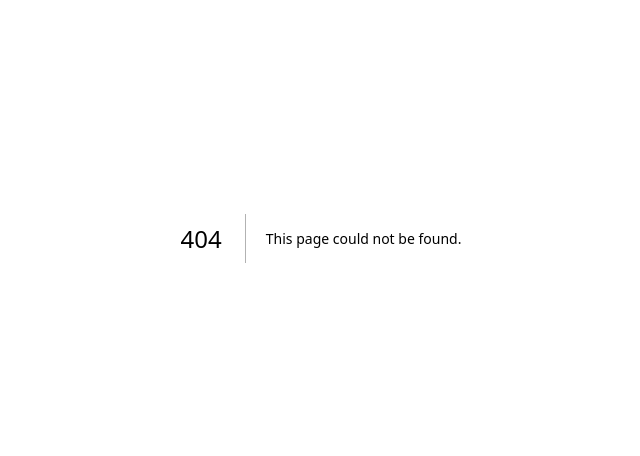
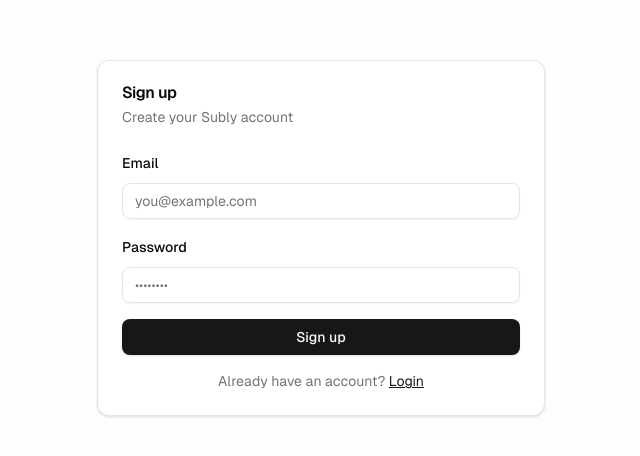
Before and after one commit to Ajay03299/Subly, a Next.js app: page /signup in a window 1280 px wide. Before the commit this address had no page. Shown: the part 162-618 px from the top of the page, without its empty margins (319-959 px from the left). Built offline with nearby package versions, Linux system fonts and the light colour scheme.

Commit message:
Fixed profile signup/login buttons

```diff
--- /dev/null
+++ b/app/signup/page.tsx
@@ -0,0 +1,98 @@
+"use client";
+
+import { useState } from "react";
+import { useRouter } from "next/navigation";
+import Link from "next/link";
+import { Button } from "@/components/ui/button";
+import { Input } from "@/components/ui/input";
+import {
+  Card,
+  CardContent,
+  CardDescription,
+  CardHeader,
+  CardTitle,
+} from "@/components/ui/card";
+import { Label } from "@/components/ui/label";
+import { useAuth } from "@/lib/auth-context";
+
+export default function SignupPage() {
+  const router = useRouter();
+  const { signup } = useAuth();
+  const [email, setEmail] = useState("");
+  const [password, setPassword] = useState("");
+  const [loading, setLoading] = useState(false);
+  const [error, setError] = useState<string | null>(null);
+
+  const handleSignup = async (e: React.FormEvent) => {
+    e.preventDefault();
+    setLoading(true);
+    setError(null);
+
+    try {
+      await signup(email, password);
+      // Redirect is handled by the auth context
+    } catch (err) {
+      setError(err instanceof Error ? err.message : "Sign up failed");
+    } finally {
+      setLoading(false);
+    }
+  };
+
+  return (
+    <div className="flex min-h-screen items-center justify-center px-4">
+      <Card className="w-full max-w-md">
+        <CardHeader>
+          <CardTitle>Sign up</CardTitle>
+          <CardDescription>Create your Subly account</CardDescription>
+        </CardHeader>
+        <CardContent>
+          <form onSubmit={handleSignup} className="space-y-4">
+            <div className="space-y-2">
+              <Label htmlFor="email">Email</Label>
+              <Input
+                id="email"
+                type="email"
+                placeholder="you@example.com"
+                value={email}
+                onChange={(e) => setEmail(e.target.value)}
+                required
+              />
+            </div>
+
+            <div className="space-y-2">
+              <Label htmlFor="password">Password</Label>
+              <Input
+                id="password"
+                type="password"
+                placeholder="••••••••"
+                value={password}
+                onChange={(e) => setPassword(e.target.value)}
+                required
+              />
+            </div>
+
+            {error && (
+              <div className="rounded-md bg-destructive/10 p-3 text-sm text-destructive">
+                {error}
+              </div>
+            )}
+
+            <Button type="submit" className="w-full" disabled={loading}>
+              {loading ? "Creating account..." : "Sign up"}
+            </Button>
+
+            <div className="text-center text-sm text-muted-foreground">
+              Already have an account?{" "}
+              <Link
+                href="/login"
+                className="text-primary underline hover:no-underline"
+              >
+                Login
+              </Link>
+            </div>
+          </form>
+        </CardContent>
+      </Card>
+    </div>
+  );
+}
--- a/components/navbar.tsx
+++ b/components/navbar.tsx
@@ -10,13 +10,17 @@ import {
   LogOut,
   ClipboardList,
   UserCircle,
+  LogIn,
+  UserPlus,
 } from "lucide-react";
 import { Button } from "@/components/ui/button";
 import { ThemeToggle } from "@/components/theme-toggle";
 import { cn } from "@/lib/utils";
+import { useAuth } from "@/lib/auth-context";
 
 export function Navbar() {
   const [accountOpen, setAccountOpen] = useState(false);
+  const { user, loading, logout } = useAuth();
 
   return (
     <nav className="sticky top-0 z-50 w-full border-b border-border/40 bg-background/80 backdrop-blur-md">
@@ -50,7 +54,10 @@ export function Navbar() {
             </span>
           </Button>
 
-          {/* My Account dropdown */}
+          {/* Auth: Login/Sign up when signed out, My Account when signed in */}
+          {loading ? (
+            <div className="h-9 w-24 animate-pulse rounded-md bg-muted" />
+          ) : user ? (
             <div className="relative">
               <Button
                 variant="ghost"
@@ -85,13 +92,33 @@ export function Navbar() {
                     My Orders
                   </Link>
                   <hr className="my-1 border-border" />
-                <button className="flex w-full items-center gap-2 rounded-md px-3 py-2 text-sm text-destructive transition-colors hover:bg-destructive/10">
+                  <button
+                    type="button"
+                    className="flex w-full items-center gap-2 rounded-md px-3 py-2 text-sm text-destructive transition-colors hover:bg-destructive/10"
+                    onClick={() => logout()}
+                  >
                     <LogOut className="h-4 w-4" />
                     Sign Out
                   </button>
                 </div>
               )}
             </div>
+          ) : (
+            <div className="flex items-center gap-1 sm:gap-2">
+              <Button variant="ghost" size="sm" className="gap-1.5" asChild>
+                <Link href="/login">
+                  <LogIn className="h-4 w-4" />
+                  <span className="hidden sm:inline">Login</span>
+                </Link>
+              </Button>
+              <Button size="sm" className="gap-1.5" asChild>
+                <Link href="/signup">
+                  <UserPlus className="h-4 w-4" />
+                  <span className="hidden sm:inline">Sign up</span>
+                </Link>
+              </Button>
+            </div>
+          )}
         </div>
       </div>
     </nav>
```
Lines whose indentation alone changed are shown as unchanged.
